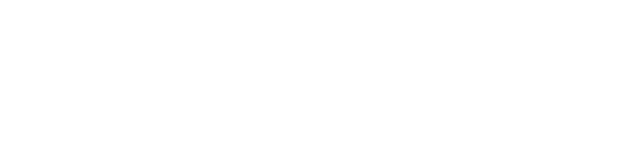
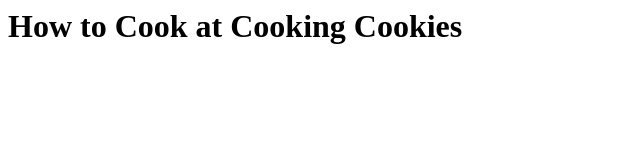
Before and after one commit to isaacfonner/cookatcookies, a plain HTML site: page index.html in a window 1280 px wide. Shown: the whole page, without its empty margins (0-640 px from the left). Drawn offline with Linux system fonts and the light colour scheme.

Commit message:
Let me Cook

```diff
--- a/index.html
+++ b/index.html
@@ -3,5 +3,5 @@
     <link rel="stylesheet" href="styles.css">
 </head>
 <body>
-
+ <h1>How to Cook at Cooking Cookies</h1>
 </body>
```
